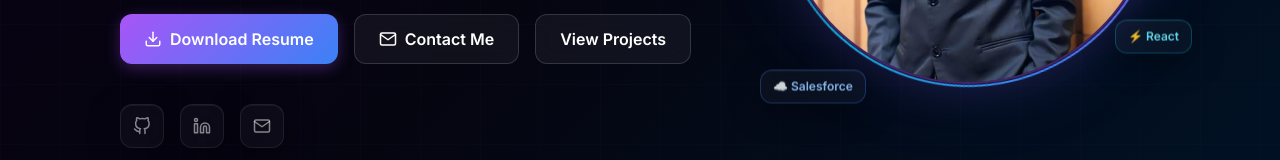
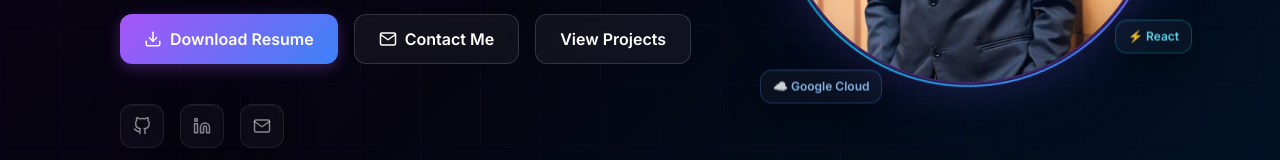
Before and after one commit to Prince-Nigam/Portfolio, a React (Vite) app: page / in a window 1280 px wide. Shown: the part 576-736 px from the top of the page. Built offline with nearby package versions, Linux system fonts and the light colour scheme.

Commit message:
portfolio

```diff
--- a/src/components/Hero/ProfileImage.jsx
+++ b/src/components/Hero/ProfileImage.jsx
@@ -93,7 +93,7 @@ const ProfileImage = () => {
         className="absolute -bottom-4 -left-4 glass px-3 py-2 rounded-xl text-xs font-semibold"
         style={{ border: '1px solid rgba(59,130,246,0.3)', color: 'rgba(147,197,253,0.9)' }}
       >
-        ☁️ Salesforce
+        ☁️ Google Cloud
       </motion.div>
       <motion.div
         animate={{ y: [0, -6, 0] }}
```
